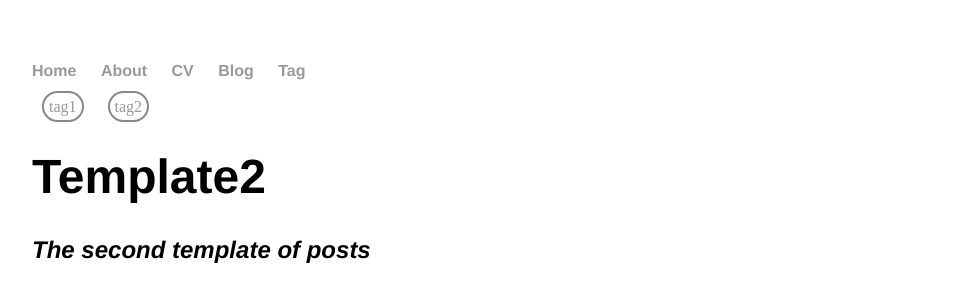
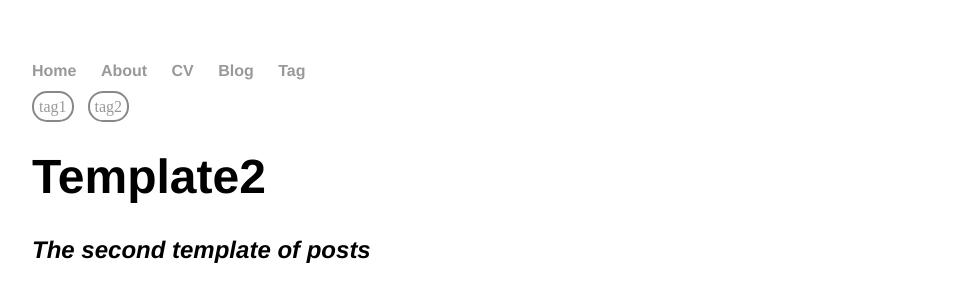
Before and after one commit to FameAndFarm/AndrewImalion.github.io, a Jekyll site: the page built from _posts/2019-04-05-template2.md, in a window 1280 px wide. Shown: the top 281 px of the page, without its empty margins (160-1119 px from the left). Built offline with Jekyll 4.4.1, drawn with Linux system fonts in a browser that asks for light colours.

Commit message:
Update main.css

```diff
--- a/css/main.css
+++ b/css/main.css
@@ -36,9 +36,9 @@
 }
 
 .tag {
-    border-radius: 20px;
+    border-radius: 15px;
     border: 2px solid #888888;
-    margin: 10px;
+    margin: 0px 10px 0px 0px;
     padding: 5px;
     width: auto;
     height: 80px;
```
